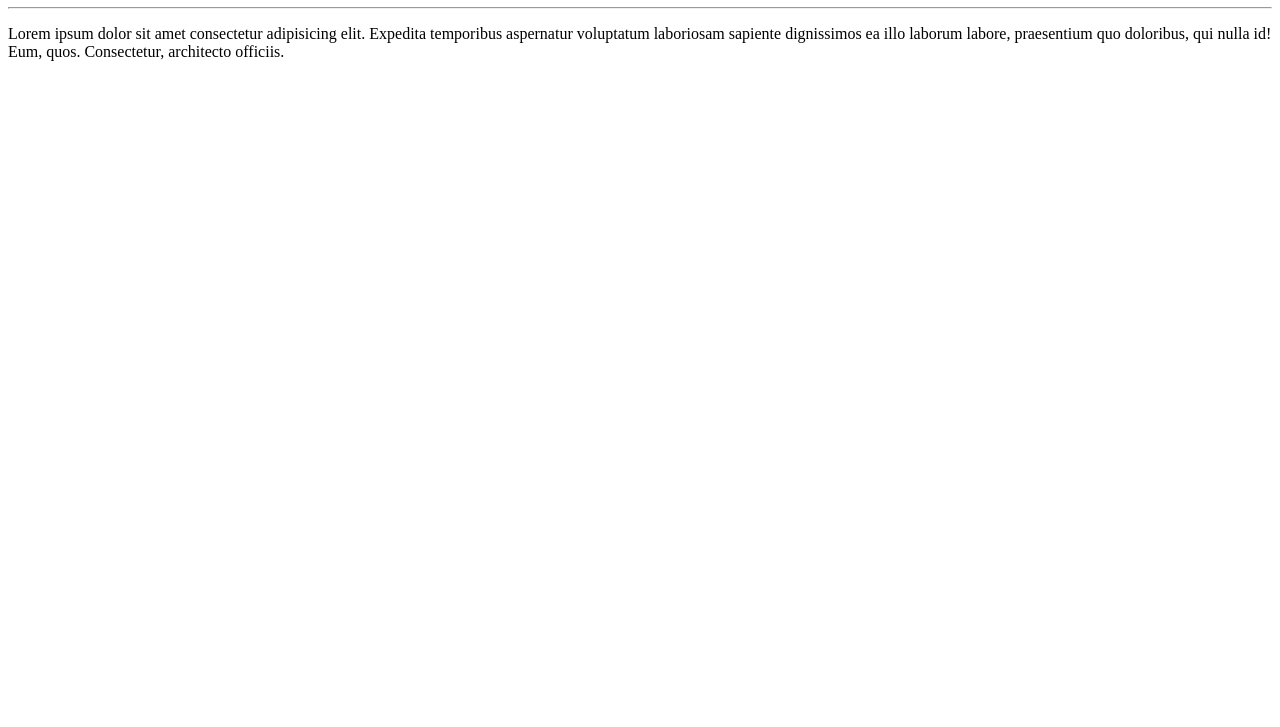
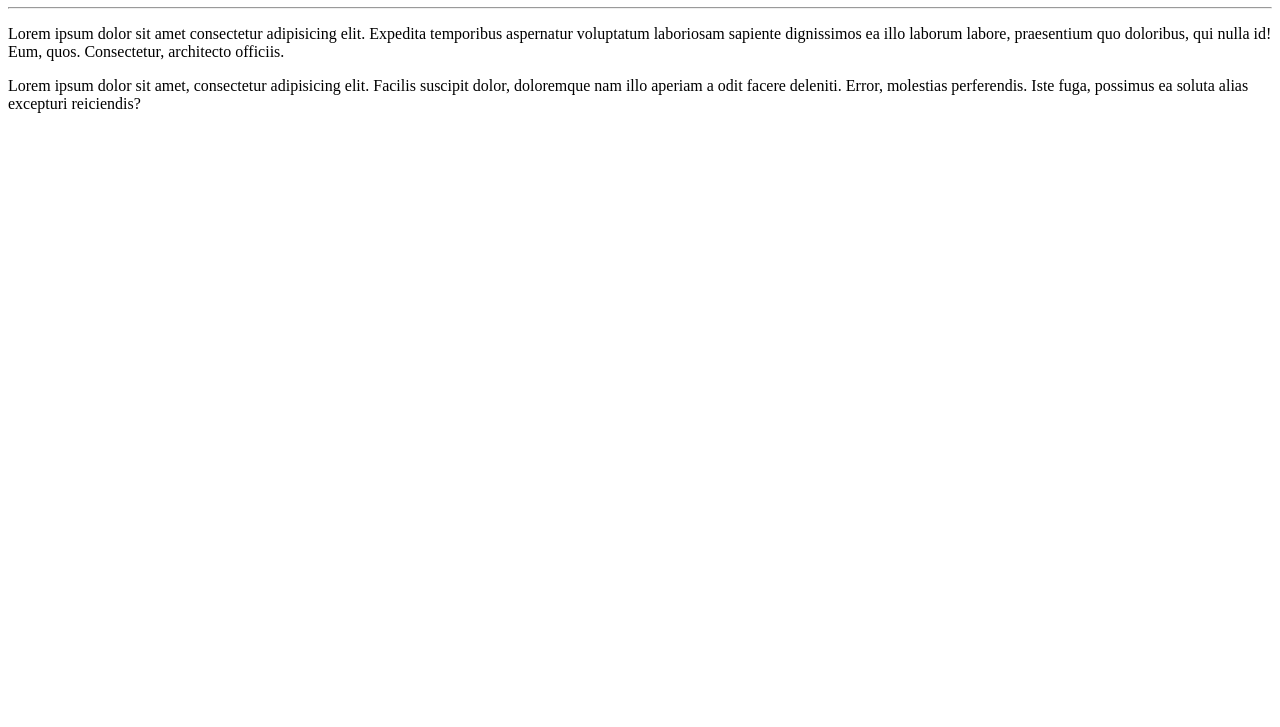
Before and after one commit to joaoang/Ola-mundo, a plain HTML site: page site-exemplo/index.html in a window 1280 px wide. Shown: the part 73-800 px from the top of the page. Drawn offline with Linux system fonts and the light colour scheme.

Commit message:
adicionei um parágrafo

```diff
--- a/site-exemplo/index.html
+++ b/site-exemplo/index.html
@@ -9,6 +9,7 @@
     <h1>Olá mundo!</h1>
     <hr>
     <p>Lorem ipsum dolor sit amet consectetur adipisicing elit. Expedita temporibus aspernatur voluptatum laboriosam sapiente dignissimos ea illo laborum labore, praesentium quo doloribus, qui nulla id! Eum, quos. Consectetur, architecto officiis.</p>
+    <p>Lorem ipsum dolor sit amet, consectetur adipisicing elit. Facilis suscipit dolor, doloremque nam illo aperiam a odit facere deleniti. Error, molestias perferendis. Iste fuga, possimus ea soluta alias excepturi reiciendis?</p>
 
 </body>
 </html>
```
